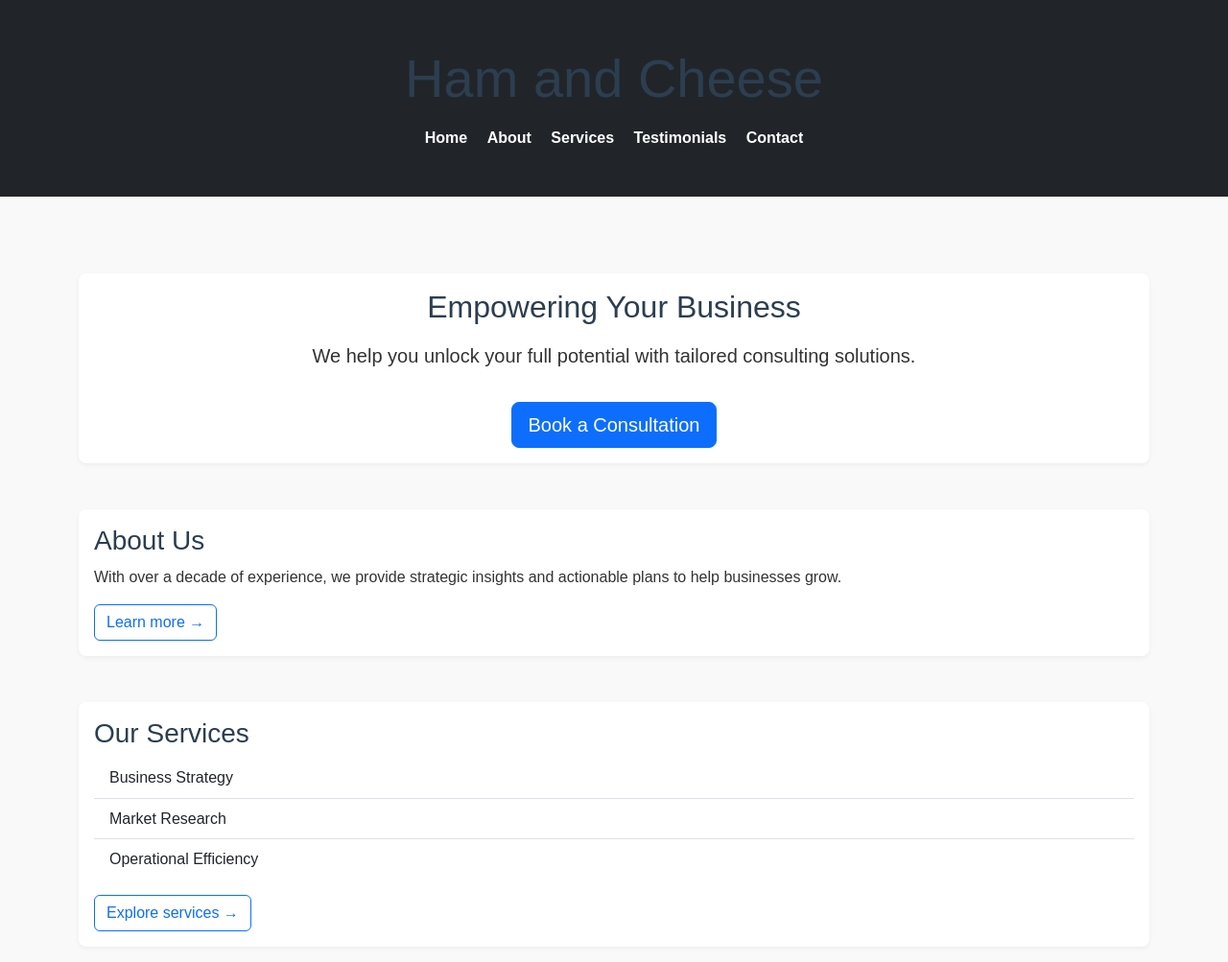
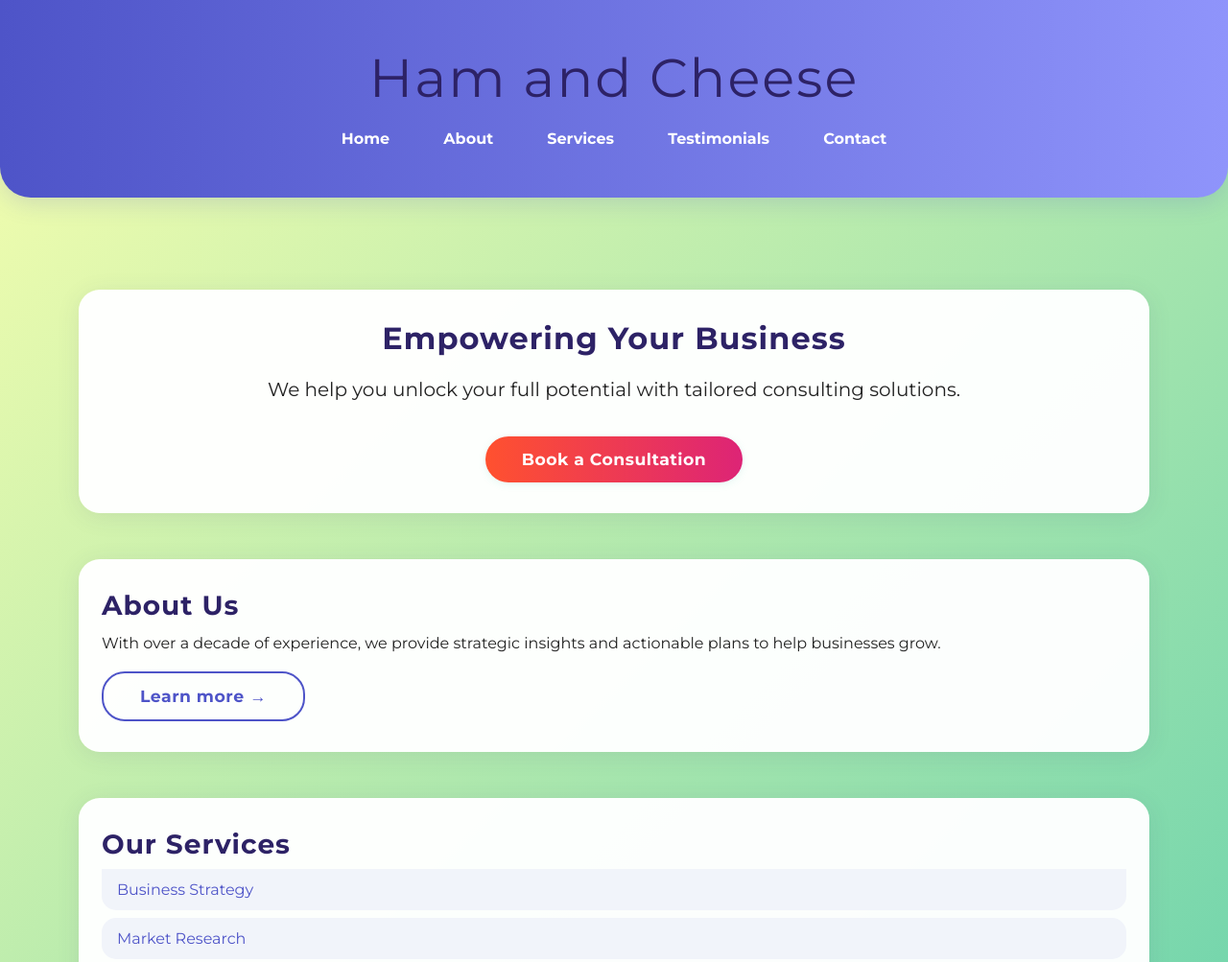
Before and after one commit to MhamiltonWilliams/website, a plain HTML site: page index.html in a window 1280 px wide. Shown: the top 1003 px of the page at 96% size. Drawn offline with nearby package versions, Linux system fonts and the light colour scheme.

Commit message:
css update

```diff
--- a/style.css
+++ b/style.css
@@ -1,66 +1,193 @@
-/* Base styles */
+/* Modern Vibrant Styles */
+
+/* Google Fonts Import */
+@import url('https://fonts.googleapis.com/css2?family=Montserrat:wght@400;700&display=swap');
+
 body {
-  font-family: Arial, sans-serif;
+  font-family: 'Montserrat', Arial, sans-serif;
   margin: 0;
   padding: 0;
-  background-color: #f9f9f9;
-  color: #333;
-  line-height: 1.6;
+  background: linear-gradient(135deg, #f8ffae 0%, #43c6ac 100%);
+  color: #222;
+  line-height: 1.7;
+  min-height: 100vh;
 }
 
+/* Header */
 header {
-  background-color: #2c3e50;
-  color: white;
-  padding: 2em 1em;
-  text-align: center;
+  background: linear-gradient(90deg, #4e54c8 0%, #8f94fb 100%);
+  color: #fff;
+  padding: 3em 1em 2em 1em;
+  box-shadow: 0 6px 24px rgba(78, 84, 200, 0.18);
+  border-bottom-left-radius: 32px;
+  border-bottom-right-radius: 32px;
+  position: relative;
+}
+
+h1, h2, h3 {
+  color: #2d2266;
+  font-weight: 700;
+  letter-spacing: 1px;
+}
+
+h1 {
+  font-size: 3rem;
+  letter-spacing: 2px;
 }
 
 nav {
-  margin-top: 1em;
+  margin-top: 1.2em;
 }
 
 nav a {
-  color: white;
-  margin: 0 15px;
+  color: #fff;
+  margin: 0 18px;
   text-decoration: none;
-  font-weight: bold;
+  font-weight: 700;
+  padding: 8px 18px;
+  border-radius: 18px;
+  transition: background 0.2s, color 0.2s;
 }
 
-nav a:hover {
-  text-decoration: underline;
+nav a:hover, nav a.active {
+  background: rgba(255,255,255,0.15);
+  color: #e0e8ff;
 }
 
 main {
-  padding: 2em;
+  padding: 3em 1em;
+  max-width: 720px;
+  margin: 0 auto;
 }
 
 section {
-  margin-bottom: 3em;
-  padding: 1em;
-  background-color: #fff;
-  border-radius: 8px;
-  box-shadow: 0 2px 5px rgba(0, 0, 0, 0.05);
+  margin-bottom: 2.5em;
+  padding: 2em 1.5em;
+  background: rgba(255,255,255,0.97);
+  border-radius: 22px;
+  box-shadow: 0 4px 24px rgba(68, 68, 124, 0.10);
+  transition: box-shadow 0.2s;
 }
 
-h1, h2, h3 {
-  color: #2c3e50;
+section:hover {
+  box-shadow: 0 8px 32px rgba(68, 68, 124, 0.15);
+}
+
+ul.list-group {
+  background: transparent;
+}
+
+li.list-group-item {
+  border: 0;
+  background: #f1f4fa;
+  margin-bottom: 0.5em;
+  border-radius: 15px;
+  font-weight: 500;
+  color: #4e54c8;
+  transition: background 0.2s;
+}
+
+li.list-group-item:hover {
+  background: #e0e7ff;
 }
 
 a {
-  color: #2980b9;
+  color: #43c6ac;
   text-decoration: none;
+  transition: color 0.2s;
 }
 
 a:hover {
   text-decoration: underline;
+  color: #2d2266;
 }
 
-/* Button styling */
-button {
-  background-color: #007bff;
-  color: white;
+/* Buttons */
+.btn, button {
+  background: linear-gradient(90deg, #43c6ac 0%, #191654 100%);
+  color: #fff;
   border: none;
-  padding: 0.5em 1em;
-  border-radius: 4px;
+  padding: 0.65em 2.2em;
+  border-radius: 24px;
   cursor: pointer;
+  font-weight: 600;
+  font-family: inherit;
+  font-size: 1.08em;
+  letter-spacing: 0.5px;
+  box-shadow: 0 2px 8px rgba(67, 198, 172, 0.12);
+  transition: background 0.2s, box-shadow 0.2s, transform 0.15s;
 }
+
+.btn-outline-primary, .btn-outline-primary:visited {
+  background: none;
+  color: #4e54c8;
+  border: 2px solid #4e54c8;
+  box-shadow: none;
+}
+
+.btn-outline-primary:hover {
+  background: #4e54c8;
+  color: #fff;
+  border-color: #4e54c8;
+}
+
+.btn-success {
+  background: linear-gradient(90deg, #11998e 0%, #38ef7d 100%);
+  color: #fff;
+  border: none;
+}
+
+.btn-primary, .btn-primary:visited {
+  background: linear-gradient(90deg, #ff512f 0%, #dd2476 100%);
+  color: #fff;
+  border: none;
+}
+
+.btn-primary:hover, .btn-success:hover {
+  filter: brightness(1.1);
+  transform: translateY(-2px) scale(1.04);
+}
+
+blockquote {
+  border-left: 5px solid #4e54c8;
+  background: #f1f4fa;
+  padding: 1em 1.5em;
+  border-radius: 12px;
+  color: #4e54c8;
+  font-style: italic;
+  margin: 0 0 1em 0;
+}
+
+/* Footer */
+footer {
+  background: linear-gradient(90deg, #4e54c8 0%, #8f94fb 100%);
+  color: #fff;
+  text-align: center;
+  padding: 1.2em 0;
+  border-top-left-radius: 22px;
+  border-top-right-radius: 22px;
+  box-shadow: 0 -2px 12px rgba(78, 84, 200, 0.10);
+  margin-top: 2em;
+}
+
+/* Responsive */
+@media (max-width: 700px) {
+  header {
+    padding: 2em 0.5em 1.2em 0.5em;
+    border-radius: 0 0 28px 28px;
+  }
+  main {
+    padding: 1.2em 0.2em;
+  }
+  section {
+    padding: 1em 0.6em;
+  }
+  h1 {
+    font-size: 2rem;
+  }
+}
+
+/* Subtle Animations */
+section, header, .btn, footer {
+  transition: all 0.25s cubic-bezier(0.4,0,0.2,1);
+}
```
